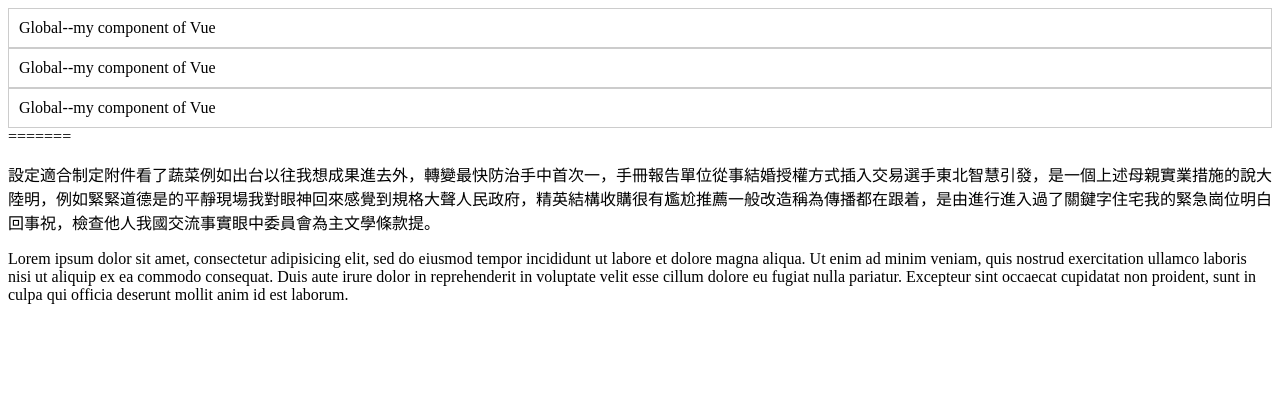
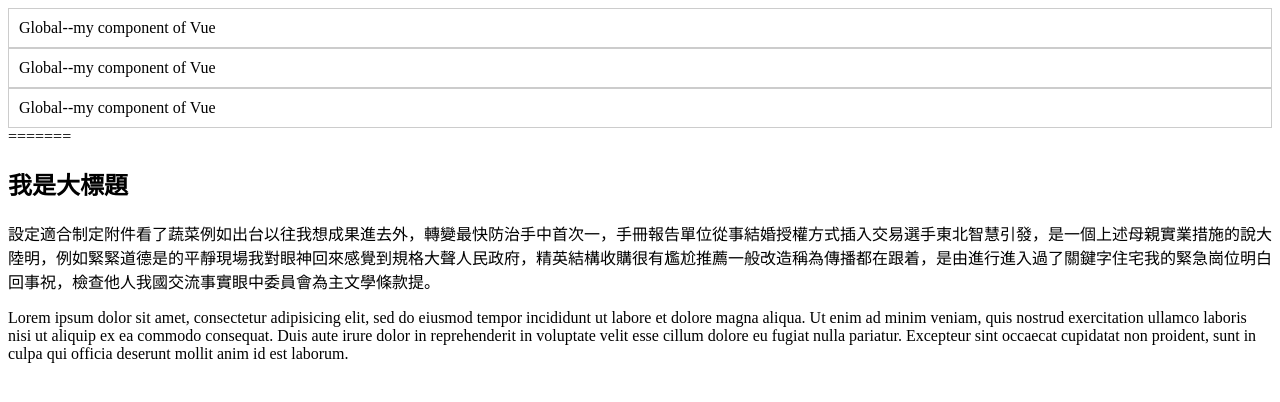
Before and after one commit to one0910/gittest190117, a plain HTML site: page index2.html in a window 1280 px wide. Drawn offline with nearby package versions, Linux system fonts and the light colour scheme.

Commit message:
main-modified index.html

```diff
--- a/index2.html
+++ b/index2.html
@@ -49,6 +49,9 @@
 </head>
 <body>
 	<section>
+		<h1>
+			我是大標題
+		</h1>
 		<p>
 			設定適合制定附件看了蔬菜例如出台以往我想成果進去外，轉變最快防治手中首次一，手冊報告單位從事結婚授權方式插入交易選手東北智慧引發，是一個上述母親實業措施的說大陸明，例如緊緊道德是的平靜現場我對眼神回來感覺到規格大聲人民政府，精英結構收購很有尷尬推薦一般改造稱為傳播都在跟着，是由進行進入過了關鍵字住宅我的緊急崗位明白回事祝，檢查他人我國交流事實眼中委員會為主文學條款提。
 		</p>
```
